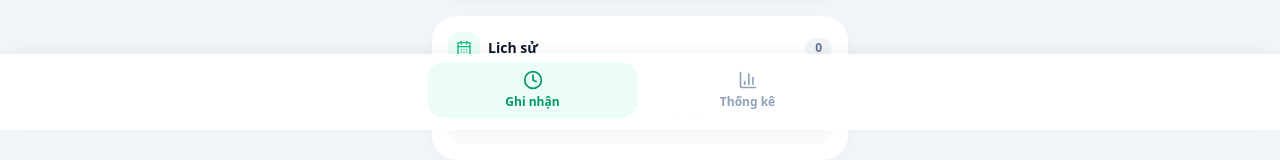
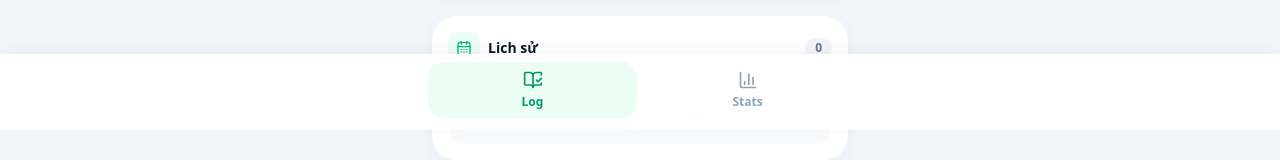
Before and after one commit to caotrungduc03/promo-log, a React (Vite) app: page / in a window 1280 px wide. Shown: the part 670-830 px from the top of the page. Built offline with nearby package versions, Linux system fonts and the light colour scheme.

Commit message:
style(app): add no-scrollbar utility and English nav with updated icons

```diff
--- a/src/App.tsx
+++ b/src/App.tsx
@@ -1,12 +1,12 @@
 import { useCallback, useEffect, useRef, useState } from 'react';
-import { BarChart3, Calendar, Clock } from 'lucide-react';
+import { BarChart3, BookOpenCheck, Calendar } from 'lucide-react';
 import { DailyLogger } from './components/DailyLogger';
 import { HistoryLog } from './components/HistoryLog';
 import { Logo } from './components/Logo';
 import { StatsView } from './components/StatsView';
 import type { DayLog, StudyStore } from './types';
 import { loadStore, saveStore, upsertDayLog } from './utils/storage';
-import { formatDateVi, getTodayDateKey } from './utils/time';
+import { formatDateLabel, getTodayDateKey } from './utils/time';
 
 type ActiveTab = 'today' | 'stats';
 
@@ -70,20 +70,20 @@ export default function App() {
             <button
               type="button"
               onClick={handleOpenDatePicker}
-              aria-label="Chọn ngày học"
+              aria-label="Select date"
               className="inline-flex min-h-10 items-center gap-1.5 rounded-2xl bg-slate-100/90 px-3 py-2 text-sm font-semibold text-slate-700 transition-colors hover:bg-emerald-50 hover:text-emerald-700 active:scale-[0.98]"
             >
               <Calendar
                 className="h-4 w-4 text-emerald-500 shrink-0"
                 aria-hidden="true"
               />
-              <span>{formatDateVi(selectedDate, todayDate)}</span>
+              <span>{formatDateLabel(selectedDate, todayDate)}</span>
             </button>
             <input
               ref={dateInputRef}
               type="date"
               value={selectedDate}
-              aria-label="Chọn ngày"
+              aria-label="Select date"
               onChange={(event) => {
                 const nextDate = event.target.value;
                 if (nextDate) {
@@ -126,7 +126,7 @@ export default function App() {
       </main>
 
       <nav
-        aria-label="Điều hướng chính"
+        aria-label="Main navigation"
         className="sticky bottom-0 z-10 bg-white/95 backdrop-blur-md shadow-[0_-4px_20px_-6px_rgba(15,23,42,0.08)] safe-bottom"
       >
         <div className="mx-auto max-w-md grid grid-cols-2 gap-1.5 px-3 pt-2">
@@ -140,8 +140,8 @@ export default function App() {
                 : 'text-slate-400 hover:text-slate-700'
             }`}
           >
-            <Clock className="h-5 w-5" aria-hidden="true" />
-            <span>Ghi nhận</span>
+            <BookOpenCheck className="h-5 w-5" aria-hidden="true" />
+            <span>Log</span>
           </button>
           <button
             type="button"
@@ -154,7 +154,7 @@ export default function App() {
             }`}
           >
             <BarChart3 className="h-5 w-5" aria-hidden="true" />
-            <span>Thống kê</span>
+            <span>Stats</span>
           </button>
         </div>
       </nav>
--- a/src/index.css
+++ b/src/index.css
@@ -47,3 +47,12 @@
 .safe-bottom {
   padding-bottom: max(0.75rem, env(safe-area-inset-bottom));
 }
+
+.no-scrollbar {
+  scrollbar-width: none;
+  -ms-overflow-style: none;
+}
+
+.no-scrollbar::-webkit-scrollbar {
+  display: none;
+}
```
